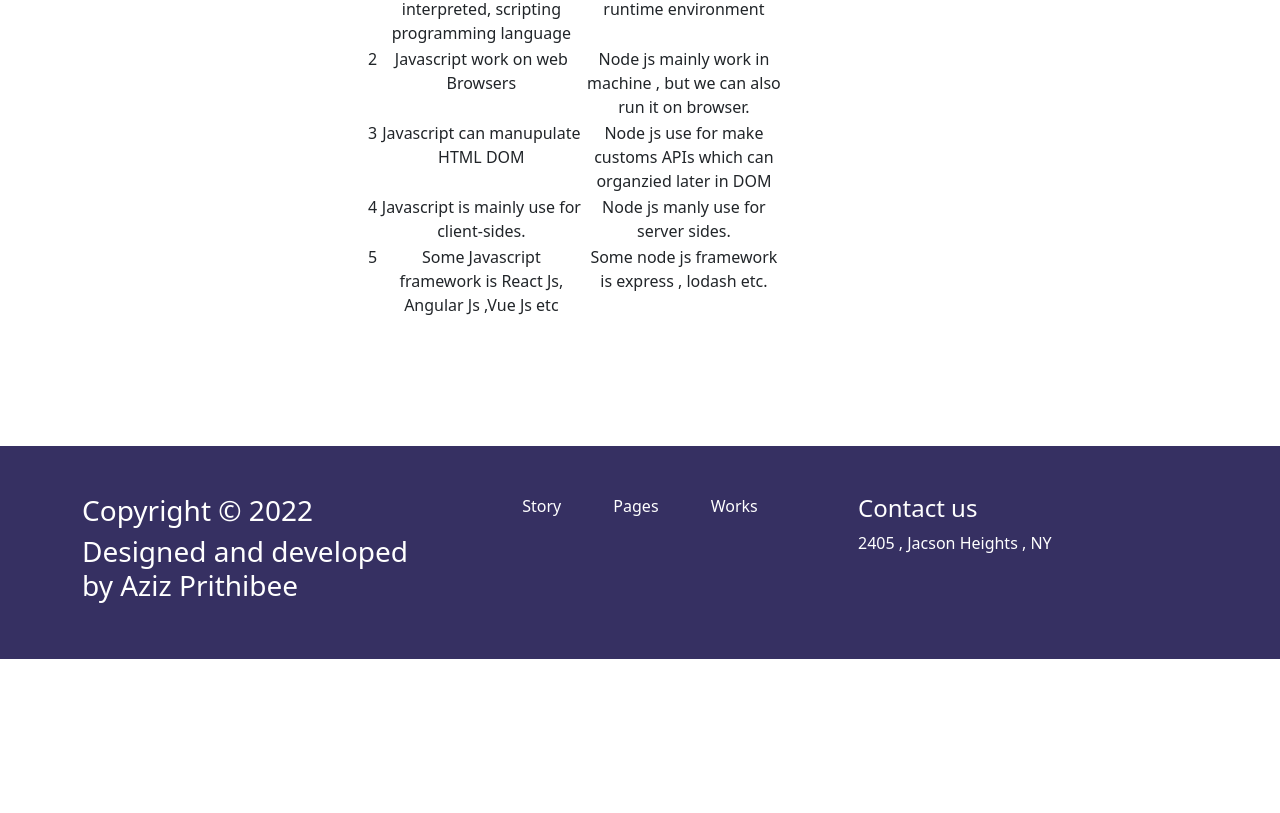
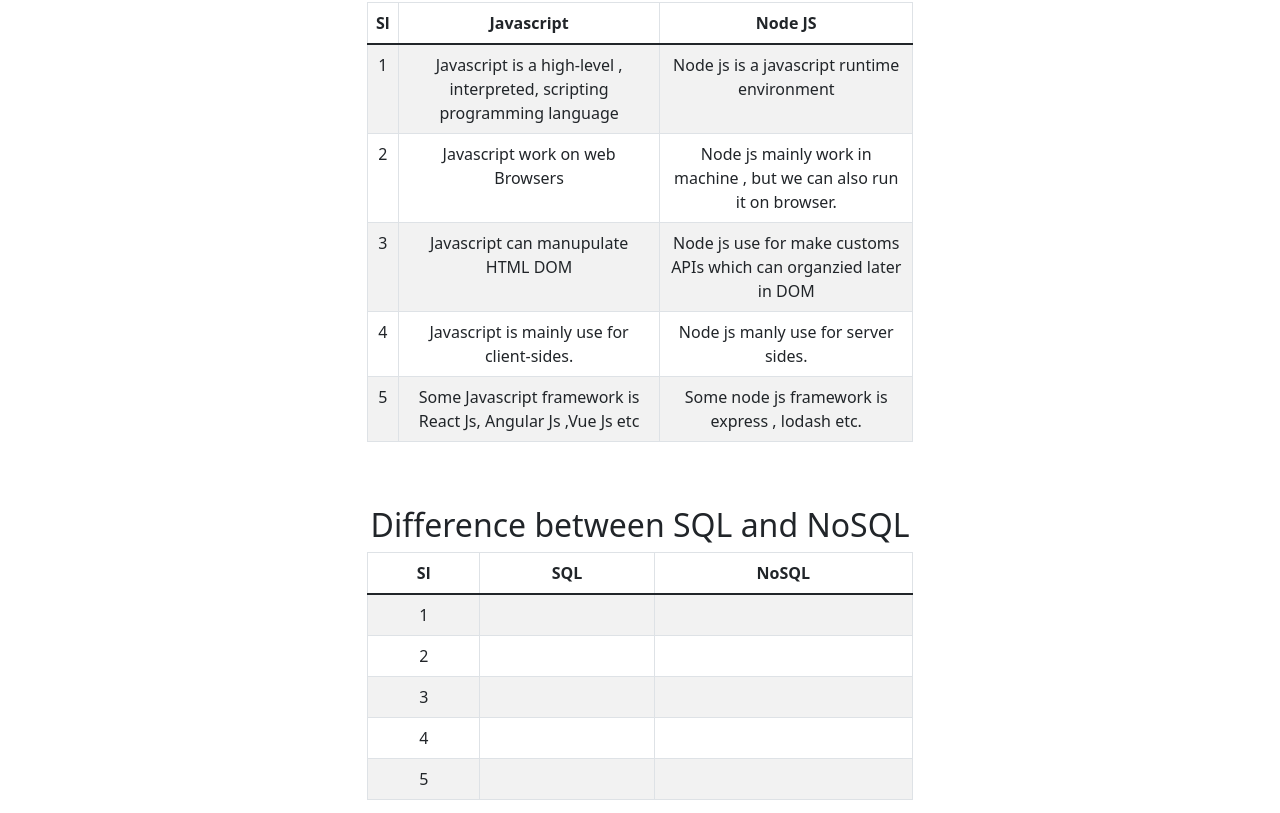
Before and after one commit to Prithibee13/Fruity, a React (Create React App) app: page /blog in a window 1280 px wide. Shown: the part 427-1240 px from the top of the page. Before the commit the page ends 1086 px from the top, so only its background shows below. Built offline with nearby package versions, Linux system fonts and the light colour scheme; no server answers.

Commit message:
my items functionality done

```diff
--- a/src/Components/Blog/Q1/Q1.js
+++ b/src/Components/Blog/Q1/Q1.js
@@ -1,26 +1,29 @@
 import React from 'react';
+import { Table } from 'react-bootstrap';
 
 const Q1 = () => {
     return (
         <div>
-            <div className="container">
+            <div className="container my-5">
 
-            <h2 className='text-center'>Difference between Javascript an Node js</h2>
+                <h2 className='text-center my-3 py-3'>Difference between Javascript an Node js</h2>
 
                 <div className="row">
                     <div className="col-md-6 col-12 mx-auto">
 
-                        <table className='p-5 text-center bordered responsive striped'>
+                        <Table responsive striped bordered hover className='text-center p-5'>
                             <thead>
-                                <th>Sl.</th>
-                                <th>Javascript</th>
-                                <th>Node Js</th>
+                                <tr>
+                                    <th>Sl</th>
+                                    <th>Javascript</th>
+                                    <th>Node JS</th>
+                                </tr>
                             </thead>
 
-                            <tboody>
+                            <tbody >
                                 <tr>
                                     <td>1</td>
-                                    <td>Javascript is a highlevel , interpreted, scripting programming language</td>
+                                    <td>Javascript is a high-level , interpreted, scripting programming language</td>
                                     <td>Node js is a javascript runtime environment</td>
                                 </tr>
                                 <tr>
@@ -43,8 +46,8 @@ const Q1 = () => {
                                     <td>Some Javascript framework is React Js, Angular Js  ,Vue Js etc</td>
                                     <td>Some node js framework is express , lodash etc.</td>
                                 </tr>
-                            </tboody>
-                        </table>
+                            </tbody>
+                        </Table>
                     </div>
                 </div>
             </div>
@@ -53,3 +56,5 @@ const Q1 = () => {
 };
 
 export default Q1;
+
+/*  */
--- a/src/Components/Blog/Q2/Q2.js
+++ b/src/Components/Blog/Q2/Q2.js
@@ -1,9 +1,54 @@
 import React from 'react';
+import { Table } from 'react-bootstrap';
 
 const Q2 = () => {
     return (
         <div>
+            <div className="container">
+                <h2 className="text-center">Difference between SQL and NoSQL</h2>
+                <div className="row">
+                    <div className="col-md-6 col-12 mx-auto">
 
+                        <Table striped responsive bordered hover className='text-center p-5'>
+                            <thead>
+                                <tr>
+                                    <th>Sl</th>
+                                    <th>SQL</th>
+                                    <th>NoSQL</th>
+                                </tr>
+                            </thead>
+
+                            <tbody>
+                                <tr>
+                                    <td>1</td>
+                                    <td></td>
+                                    <td></td>
+                                </tr>
+                                <tr>
+                                    <td>2</td>
+                                    <td></td>
+                                    <td></td>
+                                </tr>
+                                <tr>
+                                    <td>3</td>
+                                    <td></td>
+                                    <td></td>
+                                </tr>
+                                <tr>
+                                    <td>4</td>
+                                    <td></td>
+                                    <td></td>
+                                </tr>
+                                <tr>
+                                    <td>5</td>
+                                    <td></td>
+                                    <td></td>
+                                </tr>
+                            </tbody>
+                        </Table>
+                    </div>
+                </div>
+            </div>
         </div>
     );
 };
--- a/src/Components/Loading/Loading.js
+++ b/src/Components/Loading/Loading.js
@@ -7,7 +7,7 @@ const Loading = () => {
             <div className="container">
                 <div className="row">
                     <div className="col-md-2 col-6 text-center loading shadow-lg p-5 mx-auto">
-                        <div class="lds-roller"><div></div><div></div><div></div><div></div><div></div><div></div><div></div><div></div></div>
+                        <div className="lds-roller"><div></div><div></div><div></div><div></div><div></div><div></div><div></div><div></div></div>
                     </div>
                 </div>
             </div>
--- a/src/Components/Management/AddProducts/AddProduct.js
+++ b/src/Components/Management/AddProducts/AddProduct.js
@@ -14,9 +14,9 @@ const AddProduct = () =>
         const name = event.target.name.value;
         const img = event.target.img.value;
         const description = event.target.description.value;
-        const price = event.target.price.value;
-        const quantity = event.target.quantity.value;
-        const sale = event.target.sale.value;
+        const price = parseInt(event.target.price.value);
+        const quantity = parseInt(event.target.quantity.value);
+        const sale = parseInt(event.target.sale.value);
         const supplier = event.target.supplier.value;
         const newItem = {
             name : name,
@@ -45,6 +45,8 @@ const AddProduct = () =>
             })
 
         /*  */
+
+        event.target.reset();
     }
 
     return (
@@ -77,7 +79,7 @@ const AddProduct = () =>
                                     </Form.Group>
 
                                     <Form.Group className="mb-3" controlId="formBasicSupplier">
-                                        <Form.Control type="text" name="Supplier" placeholder="Enter Supplier name" required />
+                                        <Form.Control type="text" name="supplier" placeholder="Enter Supplier name" required />
                                     </Form.Group>
 
                                     <Form.Group className="mb-3" controlId="formBasicSale">
--- a/src/Components/Management/Product/ProducttTable.js
+++ b/src/Components/Management/Product/ProducttTable.js
@@ -11,7 +11,7 @@ const ProducttTable = (props) =>
 
     return (
         <div>
-            <Table  responsive bordered hover className=' p-5'>
+            <Table striped responsive bordered hover className=' p-5'>
                 <thead>
                     <tr>
                         <th>Sl</th>
--- a/src/Components/NotFound/NotFound .js
+++ b/src/Components/NotFound/NotFound .js
@@ -8,7 +8,7 @@ const NotFound = () => {
     return (
         <div className='mar-20'>
             <div className="text-center">
-                <div className="container">
+                <div className="container not-found">
 
                     <h2 className='display-1'>4 0 4</h2>
                     <h3 className='display-4'>OOPS! PAGE NOT FOUND</h3>
--- a/src/Components/NotFound/NotFound.module.css
+++ b/src/Components/NotFound/NotFound.module.css
@@ -1,9 +1,9 @@
-h2
+.not-found h2
 {
     color: #FF8C32;
 }
 
-a
+.not-found a
 {
     color: #FF7F3F;
 }
--- a/src/Components/Products/Fruit/Fruit.js
+++ b/src/Components/Products/Fruit/Fruit.js
@@ -2,11 +2,11 @@ import React from 'react';
 import { useAuthState } from 'react-firebase-hooks/auth';
 import { useNavigate } from 'react-router-dom';
 import auth from '../../../firebase.init';
-import "./Fruit.css"
+import "./Fruit.css";
 const Fruit = (props) => {
 
     const { fruit } = props;
-    const { _id, name, img , description , Quantity , supplier_name , price } = fruit;
+    const { _id, name, img , description , Quantity , supplier_name , supplier , price } = fruit;
 
     const navigate = useNavigate();
 
@@ -14,7 +14,7 @@ const Fruit = (props) => {
 
     const toManagement = (id) =>
     {
-        user ? navigate(`inventory/${id}`) : navigate('/login');
+        user ? navigate(`/inventory/${id}`) : navigate('/login');
 
     }
     return (
@@ -29,7 +29,7 @@ const Fruit = (props) => {
                         <p>{description}</p>
                         <p>Price : {price}</p>
                         <p>In stock : {Quantity}</p>
-                        <p>Supplier : {supplier_name}</p>
+                        <p>Supplier : {supplier_name || supplier}</p>
                         <button className='inv-btn rounded' onClick={()=>toManagement(_id)}>Update Stock</button>
 
                     </div>
--- a/src/Components/Products/FruitsDetails/ProductDetailsTable/ProductDetailesTable.js
+++ b/src/Components/Products/FruitsDetails/ProductDetailsTable/ProductDetailesTable.js
@@ -6,7 +6,7 @@ const ProductDetailesTable = (props) =>
 
 
     const { item  } = props;
-    const { name ,price , Quantity , _id , supplier_name , sale , img } = item;
+    const { name ,price , Quantity , _id , supplier_name , supplier , sale , img } = item;
 
 
     return (
@@ -52,7 +52,7 @@ const ProductDetailesTable = (props) =>
                                     <tr>
                                         <td>5</td>
                                         <td>Supplier Name</td>
-                                        <td>{supplier_name}</td>
+                                        <td>{supplier_name || supplier}</td>
                                     </tr>
                                     <tr>
                                         <td>6</td>
--- /dev/null
+++ b/src/Components/User/UserProduct/UserProduct.css
@@ -0,0 +1,5 @@
+.delete-btn
+{
+    color: white;
+    padding: 0.7em 3em;
+}
```
Also changed, not shown: src/Components/User/MyItems/MyItems.js (+39 -11 lines), src/Components/User/UserProduct/UserProduct.js (added, +69 -0 lines).
